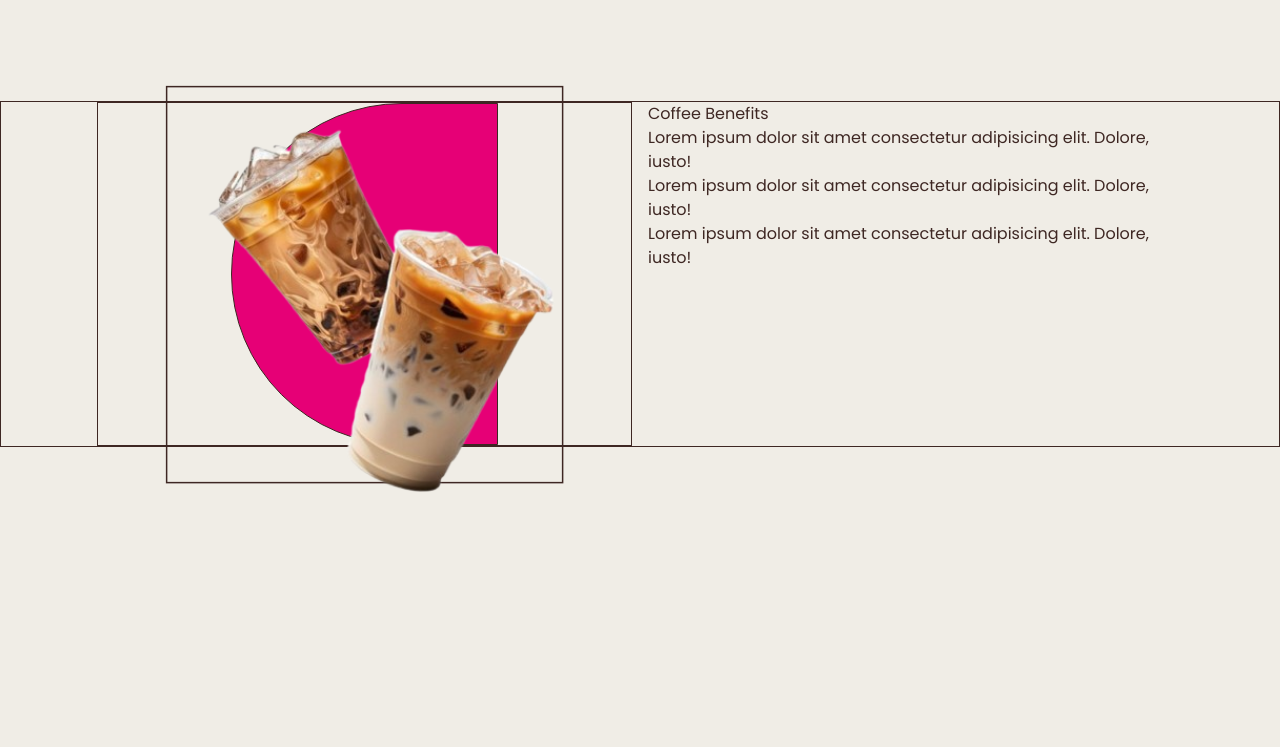
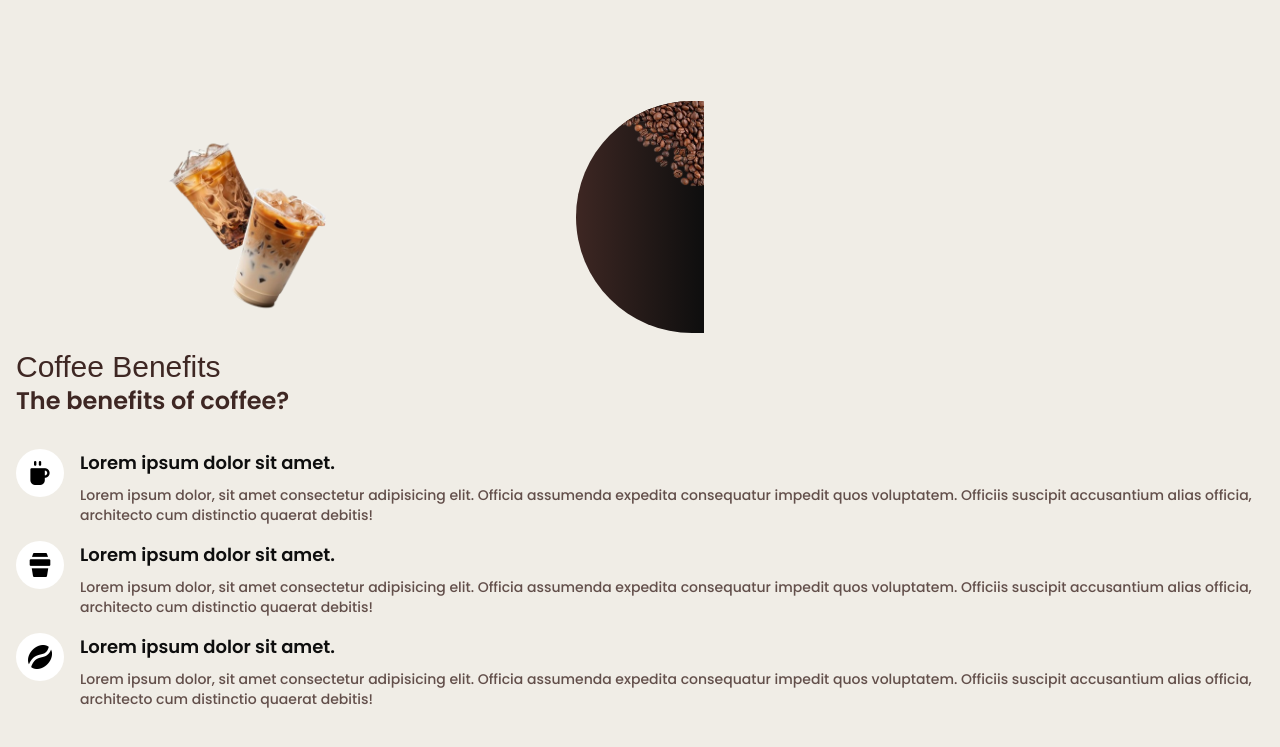
Before and after one commit to excyuef/coffee-go, a website: page index.html in a window 1280 px wide. Shown: the part 787-1534 px from the top of the page. Drawn offline with nearby package versions, Linux system fonts and the light colour scheme; a web font is replaced by a local one.

Commit message:
benefits

```diff
--- a/index.html
+++ b/index.html
@@ -10,6 +10,9 @@ lang="en">
 <link rel="preconnect" href="https://fonts.googleapis.com">
 <link rel="preconnect" href="https://fonts.gstatic.com" crossorigin>
 <link href="https://fonts.googleapis.com/css2?family=Poppins:ital,wght@0,100;0,200;0,300;0,400;0,500;0,600;0,700;0,800;0,900;1,100;1,200;1,300;1,400;1,500;1,600;1,700;1,800;1,900&display=swap" rel="stylesheet">
+<link rel="preconnect" href="https://fonts.googleapis.com">
+<link rel="preconnect" href="https://fonts.gstatic.com" crossorigin>
+<link href="https://fonts.googleapis.com/css2?family=Fira+Code:wght@300..700&family=Lavishly+Yours&family=Poppins:ital,wght@0,100;0,200;0,300;0,400;0,500;0,600;0,700;0,800;0,900;1,100;1,200;1,300;1,400;1,500;1,600;1,700;1,800;1,900&display=swap" rel="stylesheet">
 
   <!-- Stylesheet links And Scripts-->
   <link href="./src/output.css" rel="stylesheet">
@@ -165,33 +168,113 @@ class="bg-creamm pt-18 pb-150 font-poppins md:pt-26 text-kopi">
     </section>
 
     <section
-    class="border mt-26 h-auto w-full lg:px-24 grid grid-rows-2 sm:grid-cols-2 sm:gap-4 sm:grid-rows-1">
+    class="mt-26 w-full grid grid-rows-2">
       <div
-      class="container h-86 border">
+      class="container relative row-end-1">
         <div
-        class="bg-pink-600 rounded-l-full w-1/2 h-full m-auto border relative">
+        class="bg-linear-to-r from-kopi to-espresso rounded-l-full w-32 h-58 m-auto overflow-hidden">
           <img
-          class="aspect-square scale-150 absolute object-cover object-center overflow-visible border top-12"
-          src="images/product/product-pair.png"
-          alt="product-benefit">
+          class="w-62"
+          src="images/element/element-bean-2.png"
+          alt="biji-kopi">
         </div>
+        <img
+        class="aspect-square scale-140 absolute object-cover object-center overflow-visible top-12 left-44 w-32"
+        src="images/product/product-pair.png"
+        alt="product-benefit">
       </div>
 
-      <div>
-        <h3>
-          Coffee Benefits
-        </h3>
-        <ul>
-          <li>
-            Lorem ipsum dolor sit amet consectetur adipisicing elit. Dolore, iusto!
-          </li>
-          <li>
-            Lorem ipsum dolor sit amet consectetur adipisicing elit. Dolore, iusto!
-          </li>
-          <li>
-            Lorem ipsum dolor sit amet consectetur adipisicing elit. Dolore, iusto!
-          </li>
-        </ul>
+      <div
+      class="container p-4 row-start-1">
+        <div>
+          <h1
+          class="font-lavishly text-3xl">
+            Coffee Benefits
+          </h1>
+          <h1
+          class="font-semibold text-2xl mb-8">
+            The benefits of coffee?
+          </h1>
+        </div>
+
+        <div
+        class="grid grid-rows-3 gap-4">
+          <div>
+            <div
+            class="flex flex-row gap-4">
+              <div
+              class="w-auto">
+                <div
+                class="bg-white h-12 w-12 p-3 rounded-full mx-auto">
+                  <img
+                  class="h-auto w-auto"
+                  src="images/icon/mug-icon.png"
+                  alt="mug-icon">
+                </div>
+              </div>
+              <div>
+                <p
+                class="font-semibold text-lg mb-2 text-espresso">
+                Lorem ipsum dolor sit amet.
+                </p>
+                <p
+                class="text-sm text-kopi/80 font-medium">
+                  Lorem ipsum dolor, sit amet consectetur adipisicing elit. Officia assumenda expedita consequatur impedit quos voluptatem. Officiis suscipit accusantium alias officia, architecto cum distinctio quaerat debitis!
+                </p>
+              </div>
+            </div>
+          </div>
+          <div>
+            <div
+            class="flex flex-row gap-4">
+              <div
+              class="w-auto">
+                <div
+                class="bg-white h-12 w-12 p-3 rounded-full mx-auto">
+                  <img
+                  class="h-auto w-auto"
+                  src="images/icon/coffee-takeaway-icon.png"
+                  alt="coffee-takeaway">
+                </div>
+              </div>
+              <div>
+                <p
+                class="font-semibold text-lg mb-2 text-espresso">
+                Lorem ipsum dolor sit amet.
+                </p>
+                <p
+                class="text-sm text-kopi/80 font-medium">
+                  Lorem ipsum dolor, sit amet consectetur adipisicing elit. Officia assumenda expedita consequatur impedit quos voluptatem. Officiis suscipit accusantium alias officia, architecto cum distinctio quaerat debitis!
+                </p>
+              </div>
+            </div>
+          </div>
+          <div>
+            <div
+            class="flex flex-row gap-4">
+              <div
+              class="w-auto">
+                <div
+                class="bg-white h-12 w-12 p-3 rounded-full mx-auto">
+                  <img
+                  class="h-auto w-auto"
+                  src="images/icon/bean-icon.png"
+                  alt="bean-icon">
+                </div>
+              </div>
+              <div>
+                <p
+                class="font-semibold text-lg mb-2 text-espresso">
+                Lorem ipsum dolor sit amet.
+                </p>
+                <p
+                class="text-sm text-kopi/80 font-medium">
+                  Lorem ipsum dolor, sit amet consectetur adipisicing elit. Officia assumenda expedita consequatur impedit quos voluptatem. Officiis suscipit accusantium alias officia, architecto cum distinctio quaerat debitis!
+                </p>
+              </div>
+            </div>
+          </div>
+        </div>
       </div>
     </section>
   </main>
--- a/src/input.css
+++ b/src/input.css
@@ -2,6 +2,7 @@
 
 @theme {
   --font-poppins: "Poppins", sans-serif;
+  --font-lavishly: "Lavishly Yours", sans-serif;
   --animate-muncul: muncul 1s forwards;
   --animate-hilang: hilang 1s forwards;
   --color-kopi: #3E2723;
```
Also changed, not shown: images/icon/bean-icon.png (added), images/icon/coffee-takeaway-icon.png (added), images/icon/mug-icon.png (added), src/output.css.
